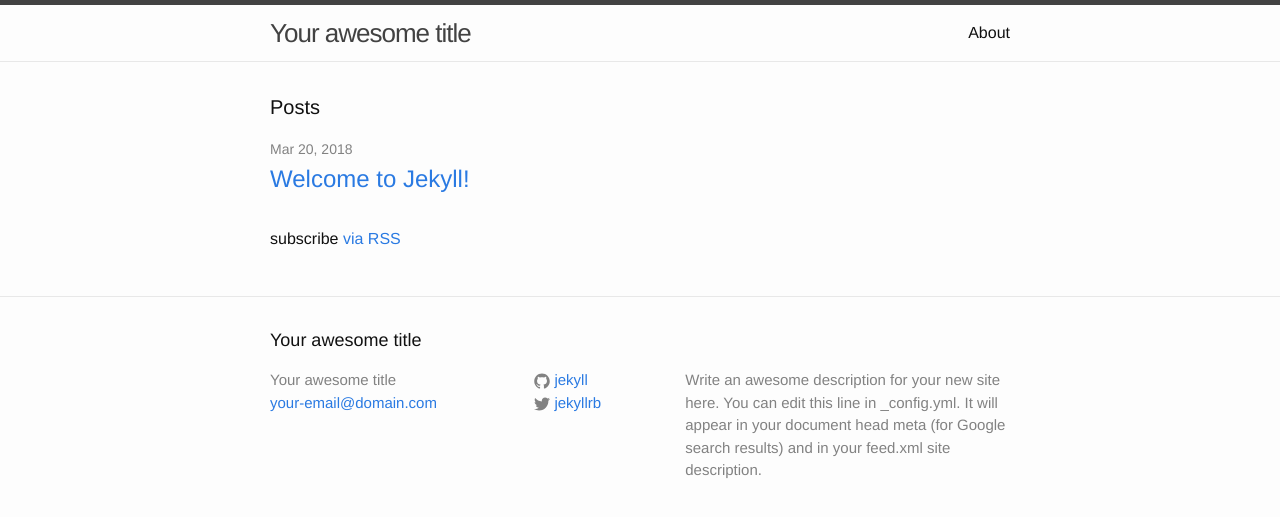
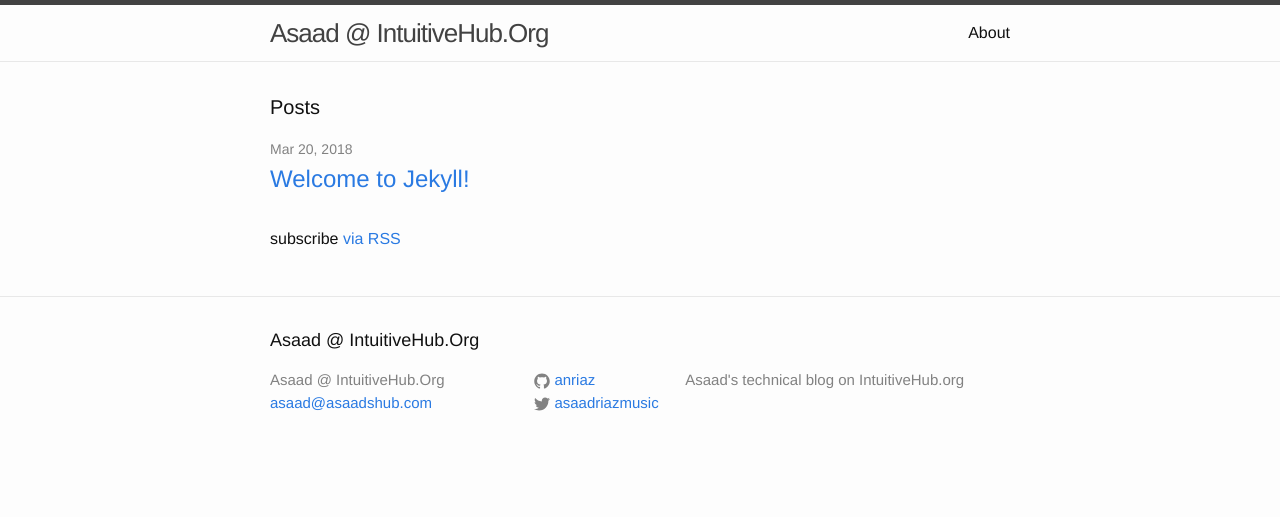
Before and after one commit to anriaz/anriaz.github.io, a Jekyll site: the page built from index.html, in a window 1280 px wide. Shown: the top 517 px of the page. Built offline with Jekyll 4.4.1, drawn with Linux system fonts in a browser that asks for light colours.

Commit message:
Update _config.yml

```diff
--- a/_config.yml
+++ b/_config.yml
@@ -6,16 +6,14 @@
 # 'jekyll serve'. If you change this file, please restart the server process.
 
 # Site settings
-title: Your awesome title
-email: your-email@domain.com
+title: Asaad @ IntuitiveHub.Org
+email: asaad@asaadshub.com
 description: > # this means to ignore newlines until "baseurl:"
-  Write an awesome description for your new site here. You can edit this
-  line in _config.yml. It will appear in your document head meta (for
-  Google search results) and in your feed.xml site description.
+  Asaad's technical blog on IntuitiveHub.org
 baseurl: "" # the subpath of your site, e.g. /blog
-url: "http://yourdomain.com" # the base hostname & protocol for your site
-twitter_username: jekyllrb
-github_username:  jekyll
+url: "https://asaad.intuitivehub.org" # the base hostname & protocol for your site
+twitter_username: asaadriazmusic
+github_username:  anriaz
 
 # Build settings
 markdown: kramdown
```
